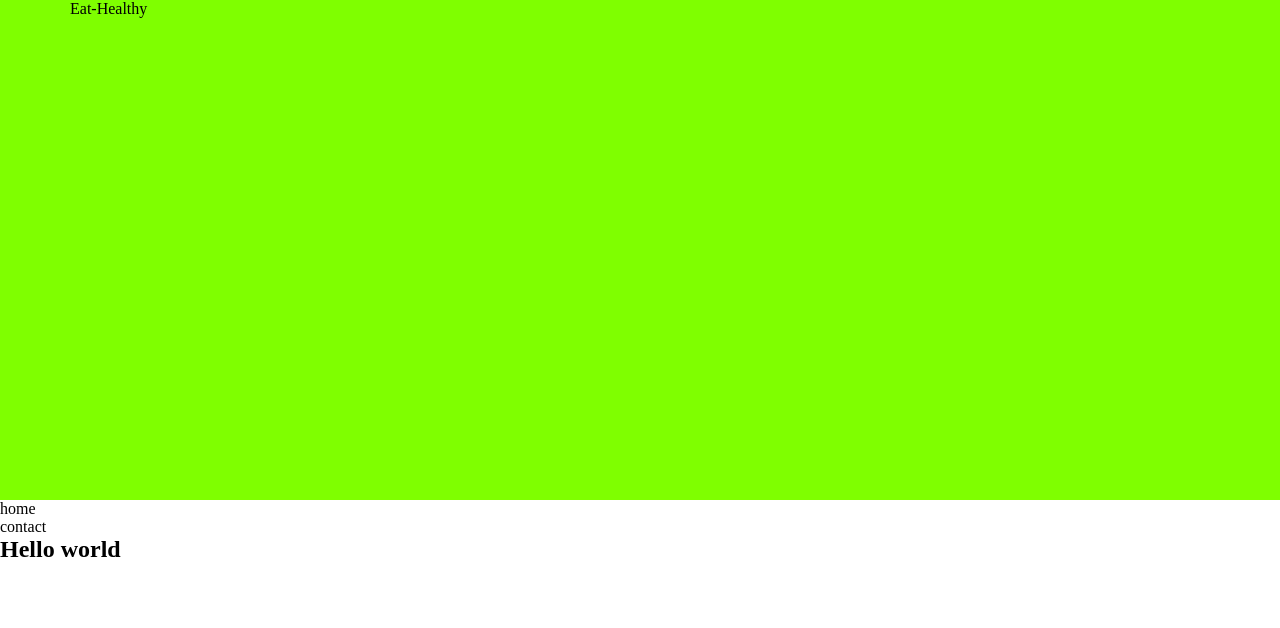
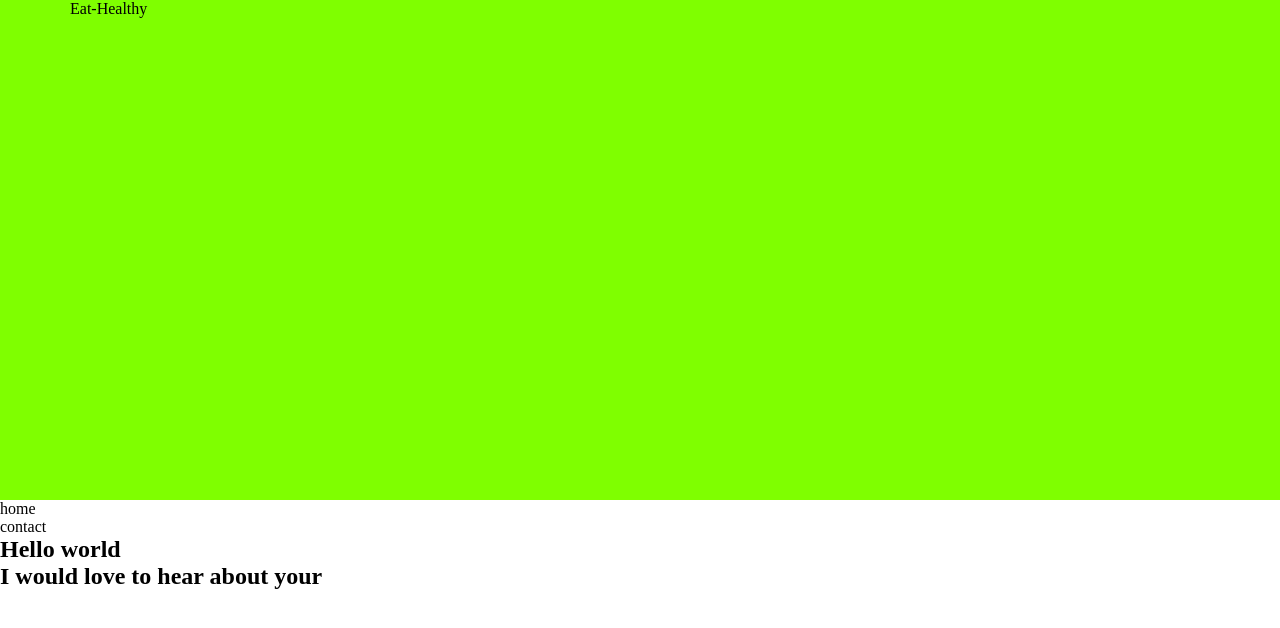
Before and after one commit to Alibek-Ergashev/Eat-healthy, a plain HTML site: page index.html in a window 1280 px wide. Drawn offline with Linux system fonts and the light colour scheme.

Commit message:
add header elements and h2 teg

```diff
--- a/index.html
+++ b/index.html
@@ -18,5 +18,8 @@
     <section>
         <h1>Hello world</h1>
     </section>
+    <header>
+        <h2>I would love to hear about your </h2>
+    </header>
 </body>
 </html>
```
